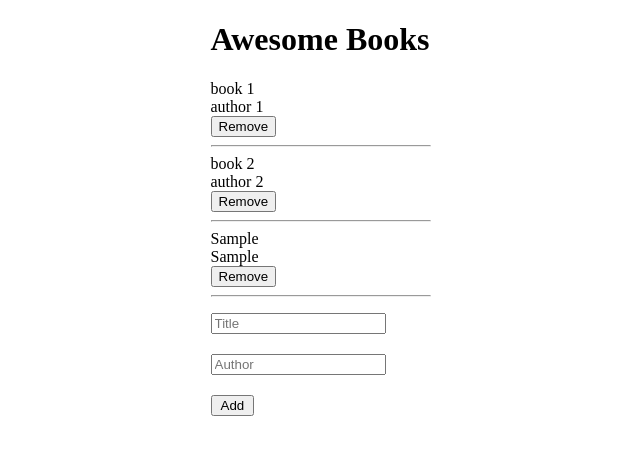
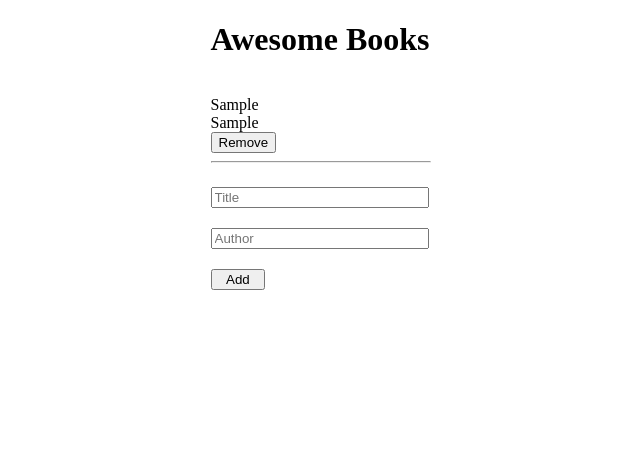
Before and after one commit to ehmaddd/awesome_books, a website: page index.html in a window 1280 px wide. Both pictures are taken after typing "Sample", "Sample" into the empty fields and a click on the button "Add". Shown: the whole page, without its empty margins (320-960 px from the left). Drawn offline with Linux system fonts and the light colour scheme.

Commit message:
Add all files

```diff
--- a/index.html
+++ b/index.html
@@ -10,10 +10,12 @@
 <body>
     <main>
         <h1>Awesome Books</h1>
-        <ul id="books-list"></ul>
+        <div class="book-catalog">
+            <ul class="book-list"></ul>
+        </div>
         <form id="book-form">
-            <input type="text" id="title" placeholder="Title"><br>
-            <input type="text" id="author" placeholder="Author"><br>
+            <input type="text" id="title" placeholder="Title">
+            <input type="text" id="author" placeholder="Author">
             <button id="submit">Add</button>
         </form>
     </main>
--- a/script.js
+++ b/script.js
@@ -1,72 +1,100 @@
-const bookList = document.querySelector('#books-list');
-const bookForm = document.querySelector('#book-form');
+class Library {
+  constructor(){
+      if (localStorage.length>0){
+          this.books = JSON.parse(localStorage.getItem("books"));
+      }
+      else {
+          this.books = [];
+      }
+  }
 
-let books;
+  storeLocalStorage(){
+      localStorage.setItem("books", JSON.stringify(this.books));
+  }
 
-const savedBooks = JSON.parse(localStorage.getItem('book'));
-if (Array.isArray(savedBooks)) {
-  books = savedBooks;
-} else {
-  books = [
-    {
-      title: 'book 1',
-      author: 'author 1',
-    },
-    {
-      title: 'book 2',
-      author: 'author 2',
-    },
-  ];
+  addBook (){
+      title = document.querySelector('#title').value;
+      author = document.querySelector('#author').value;
+
+      const book = {
+          title: title,
+          author: author
+      }
+      if(this.books){
+          this.books.push(book);
+      }
+  }
+
+  loadLocalStorage(){
+     if (localStorage.length>0){
+          this.books = JSON.parse(localStorage.getItem("books"));
+      }
+  }
+
+  removeList(){
+      while (bookList.firstChild) {
+          bookList.removeChild(bookList.firstChild);
+      }
+  }
+
+  displayData(){
+      this.removeList();
+        if(this.books.length>0){
+          for(let i=0; i<this.books.length; i++){
+              let title = this.books[i].title;
+              let author = this.books[i].author;
+              let li = document.createElement('li');
+              li.innerHTML = `${title}<br>${author}`;
+              bookList.appendChild(li);
+              let btn = document.createElement('button');
+              btn.classList.add('delete-btn');
+              btn.id = i;
+              btn.innerHTML = 'Remove';
+              bookList.appendChild(btn);
+              let hr = document.createElement('hr');
+              hr.classList.add('booklist-hr');
+              bookList.appendChild(hr);
+          }
+        }
+      else {
+          let h3 = document.createElement('h3');
+          h3.innerHTML = `No record found`;
+          bookList.appendChild(h3);
+      }
+  }
+
+  deleteItem(ev){
+      if(ev.target.classList == 'delete-btn'){
+          let id = ev.target.id;
+          this.books.splice(id, 1);
+          this.storeLocalStorage();
+          this.loadLocalStorage();
+          this.displayData();
+      }
+  }
 }
 
-function render() {
-  bookList.innerHTML = '';
-  books.forEach((book, index) => {
-    const li = document.createElement('li');
-    const line = document.createElement('hr');
-    line.classList.add('line');
-    const title = document.createElement('span');
-    title.classList.add('display');
-    const author = document.createElement('span');
-    author.classList.add('display');
-    const btn = document.createElement('button');
-    btn.classList.add('display');
-    btn.innerHTML = 'Remove';
-    btn.id = `${index}`;
-    title.innerHTML = `${book.title}`;
-    author.innerHTML = `${book.author}`;
-    li.appendChild(title);
-    li.appendChild(author);
-    li.appendChild(btn);
-    bookList.appendChild(li);
-    bookList.appendChild(line);
-  });
-}
+const library = new Library();
 
-render();
+const form = document.querySelector('#book-form');
+const catalog = document.querySelector('.book-catalog');
+const h1 = document.querySelector('h1');
+const bookList = document.querySelector('.book-list');
+let title, author;
 
-function saveBook() {
-  localStorage.setItem('book', JSON.stringify(books));
-}
+form.addEventListener('submit', (event) => {
+  event.preventDefault();
+  library.addBook();
+  library.storeLocalStorage();
+  library.displayData();
+  form.reset();
+});
 
-function addBook(event) {
-  event.preventDefault();
-  const title = document.querySelector('#title').value;
-  const author = document.querySelector('#author').value;
-  books.push({ title, author });
-  render();
-  bookForm.reset();
-  saveBook();
-}
+window.addEventListener('load', () => {
+  library.loadLocalStorage();
+  library.displayData();
+});
 
-function remove(event) {
-  if (event.target.tagName === 'BUTTON') {
-    const index = event.target.id;
-    books.splice(index, 1);
-    render();
-  }
-  saveBook();
-}
-
-bookForm.addEventListener('submit', addBook);
-bookList.addEventListener('click', remove);
+bookList.addEventListener('click', (ev) => {
+  library.deleteItem(ev);
+});
--- a/styles.css
+++ b/styles.css
@@ -1,28 +1,40 @@
+body {
+  text-align: center;
+}
+
 form {
   display: flex;
   flex-direction: column;
-  max-width: 80%;
-  gap: 1px;
+  gap: 20px;
 }
 
 form button {
   width: 25%;
 }
 
+.booklist-hr {
+  width: 100%;
+}
+
+.book-list h3 {
+  color: red;
+  text-align: center;
+}
+
+ul {
+  list-style-type: none;
+  margin-left: 0;
+  padding: 0;
+}
+
+.book-catalog {
+  display: flex;
+  flex-direction: column;
+  text-align: left;
+  margin: 0 auto;
+}
+
 main {
   width: fit-content;
   margin: 0 auto;
 }
-
-ul {
-  list-style: none;
-  padding: 0;
-}
-
-.line {
-  width: 100%;
-}
-
-.display {
-  display: block;
-}
```
Also changed, not shown: 1 other file.
